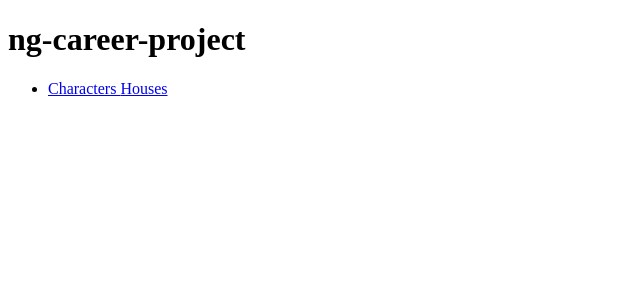
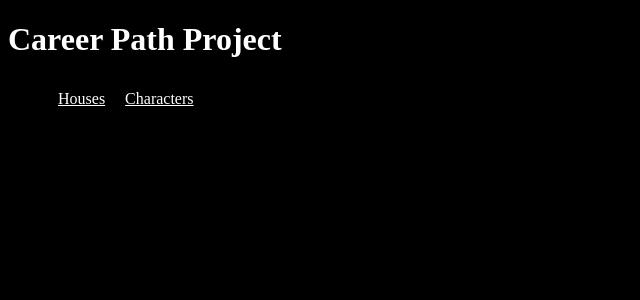
Before and after one commit to vicentemaximilianoh/test-project, an Angular app: page / in a window 1280 px wide. Shown: the top 300 px of the page, without its empty margins (0-640 px from the left). Built offline with nearby package versions, Linux system fonts and the light colour scheme.

Commit message:
Added styles to navbar usin BEM naming convention

```diff
--- a/src/app/app.component.html
+++ b/src/app/app.component.html
@@ -1,13 +1,21 @@
 <header>
-  <h1>{{ title }}</h1>
+  <h1 class="page-title">{{ title }}</h1>
   <nav>
-    <ul>
-      <li>
-        <a [routerLink]="['characters']" routerLinkActive="router-link-active">
+    <ul class="nav-menu">
+      <li class="nav-menu__item">
+        <a
+          [routerLink]="['houses']"
+          routerLinkActive="nav-menu__item__link--active"
+        >
+          Houses
+        </a>
+      </li>
+      <li class="nav-menu__item">
+        <a
+          [routerLink]="['characters']"
+          routerLinkActive="nav-menu__item__link--active"
+        >
           Characters
-        </a>
-        <a [routerLink]="['houses']" routerLinkActive="router-link-active">
-          Houses
         </a>
       </li>
     </ul>
--- a/src/app/app.component.scss
+++ b/src/app/app.component.scss
@@ -1,10 +1,33 @@
-@import '_variables';
+@import "_variables";
 
-html {
-    box-sizing: border-box;
-    font-size: 24px;
+.page-title {
+  color: white;
 }
 
-*, *:before, *:after {
-    box-sizing: inherit
+@mixin hover {
+  //&:hover {
+  //  color: white;
+  //}
 }
+
+.nav-menu {
+  display: flex;
+  flex-flow: row wrap;
+  list-style-type: none;
+
+  &__item {
+    height: 30px;
+    color: white;
+    margin: 10px;
+
+    &__link {
+      &--active {
+        color: gold;
+      }
+    }
+  }
+}
+
+.nav-menu__item__link--active > .nav-menu__item:hover {
+  background: red;
+}
--- a/src/app/app.component.ts
+++ b/src/app/app.component.ts
@@ -1,10 +1,10 @@
-import { Component } from '@angular/core';
+import { Component } from "@angular/core";
 
 @Component({
-  selector: 'app-root',
-  templateUrl: './app.component.html',
-  styleUrls: ['./app.component.scss'],
+  selector: "app-root",
+  templateUrl: "./app.component.html",
+  styleUrls: ["./app.component.scss"]
 })
 export class AppComponent {
-  title = 'ng-career-project';
+  title = "Career Path Project";
 }
--- a/src/styles.scss
+++ b/src/styles.scss
@@ -1 +1,20 @@
 /* You can add global styles to this file, and also import other style files */
+
+html {
+  box-sizing: border-box;
+  font-size: 2vh;
+}
+
+body {
+  background-color: black;
+}
+
+*,
+*:before,
+*:after {
+  box-sizing: inherit;
+}
+
+a {
+  color: unset;
+}
```
